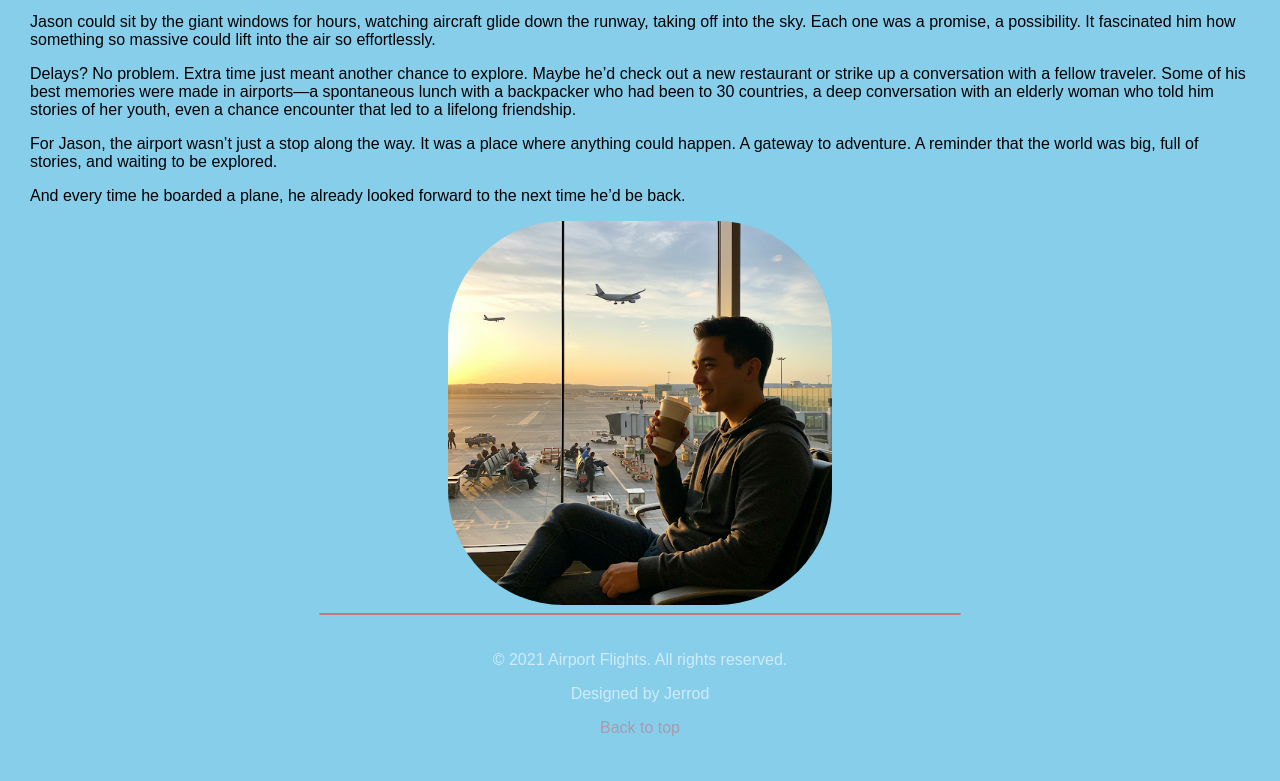
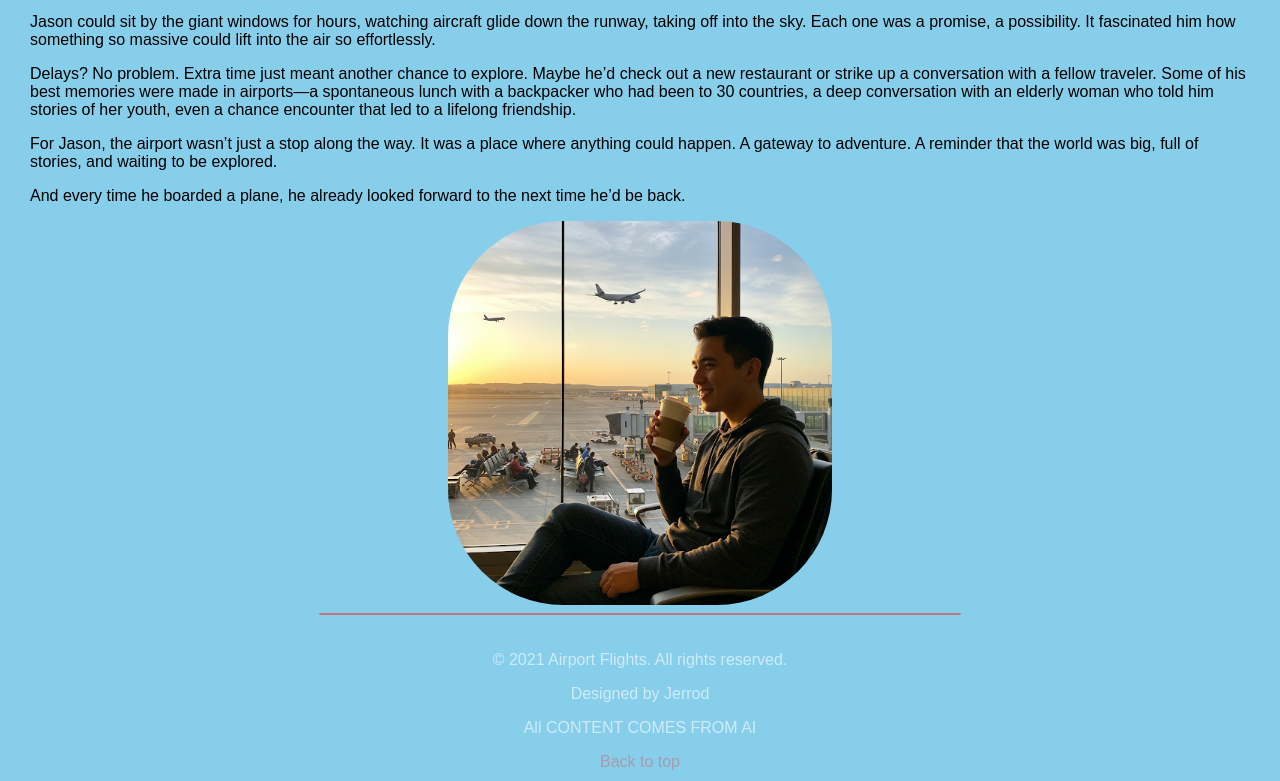
Before and after one commit to JerrodBolton/HTML-Airport, a plain HTML site: page index.html in a window 1280 px wide. Shown: the part 2008-2789 px from the top of the page. Before the commit the page ends 2755 px from the top, so only its background shows below. Drawn offline with Linux system fonts and the light colour scheme.

Commit message:
added a p tag

```diff
--- a/index.html
+++ b/index.html
@@ -22,7 +22,6 @@
                 </ul>
 
         </header>
-
 
 
 
@@ -171,7 +170,7 @@
     <footer>
         <p> &copy; 2021 Airport Flights. All rights reserved. </p>
         <p> Designed by Jerrod </p>
-
+        <p> All CONTENT COMES FROM AI </p>
         <a href="#home">Back to top</a>
     </footer>
 
```
